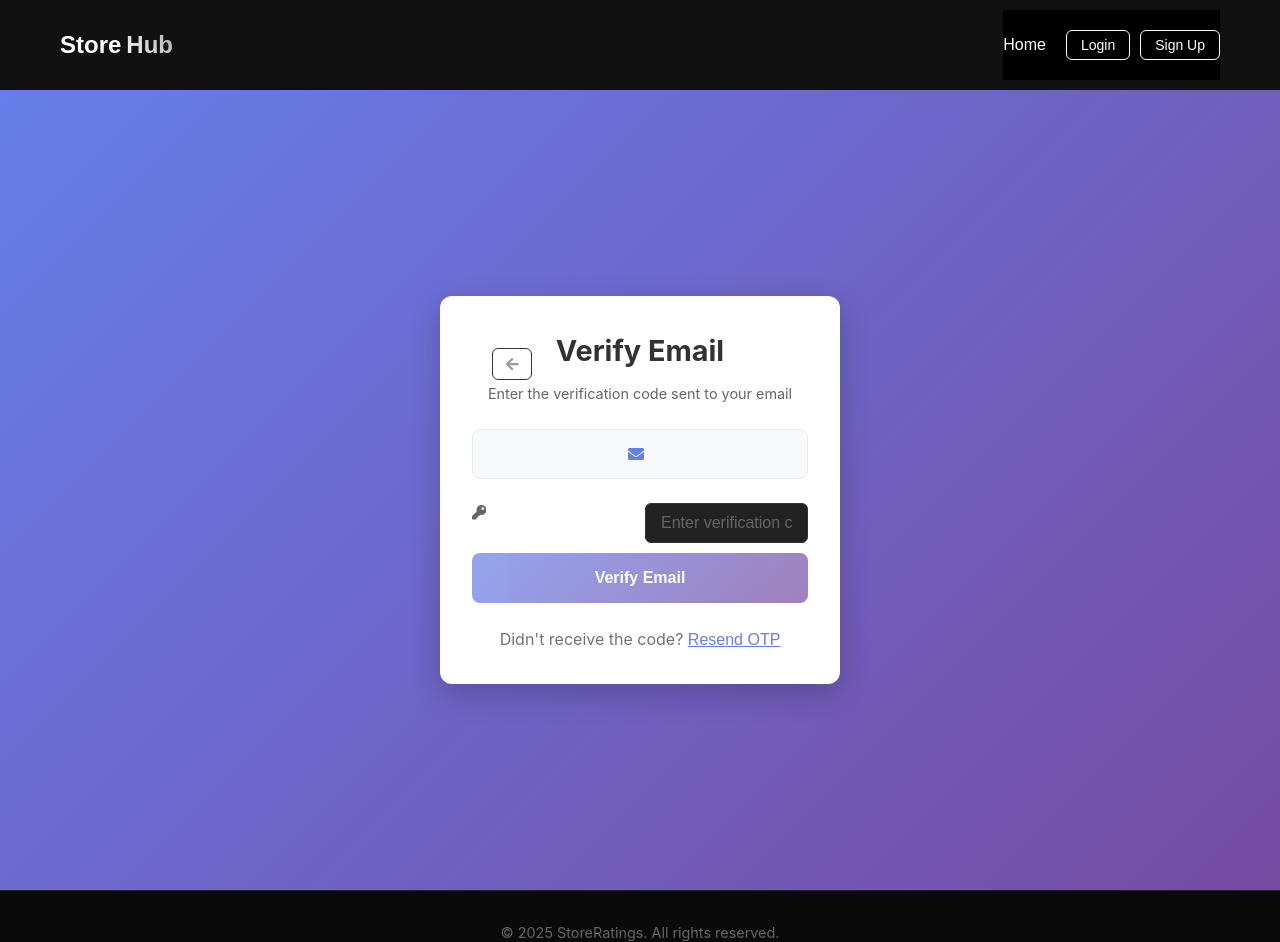
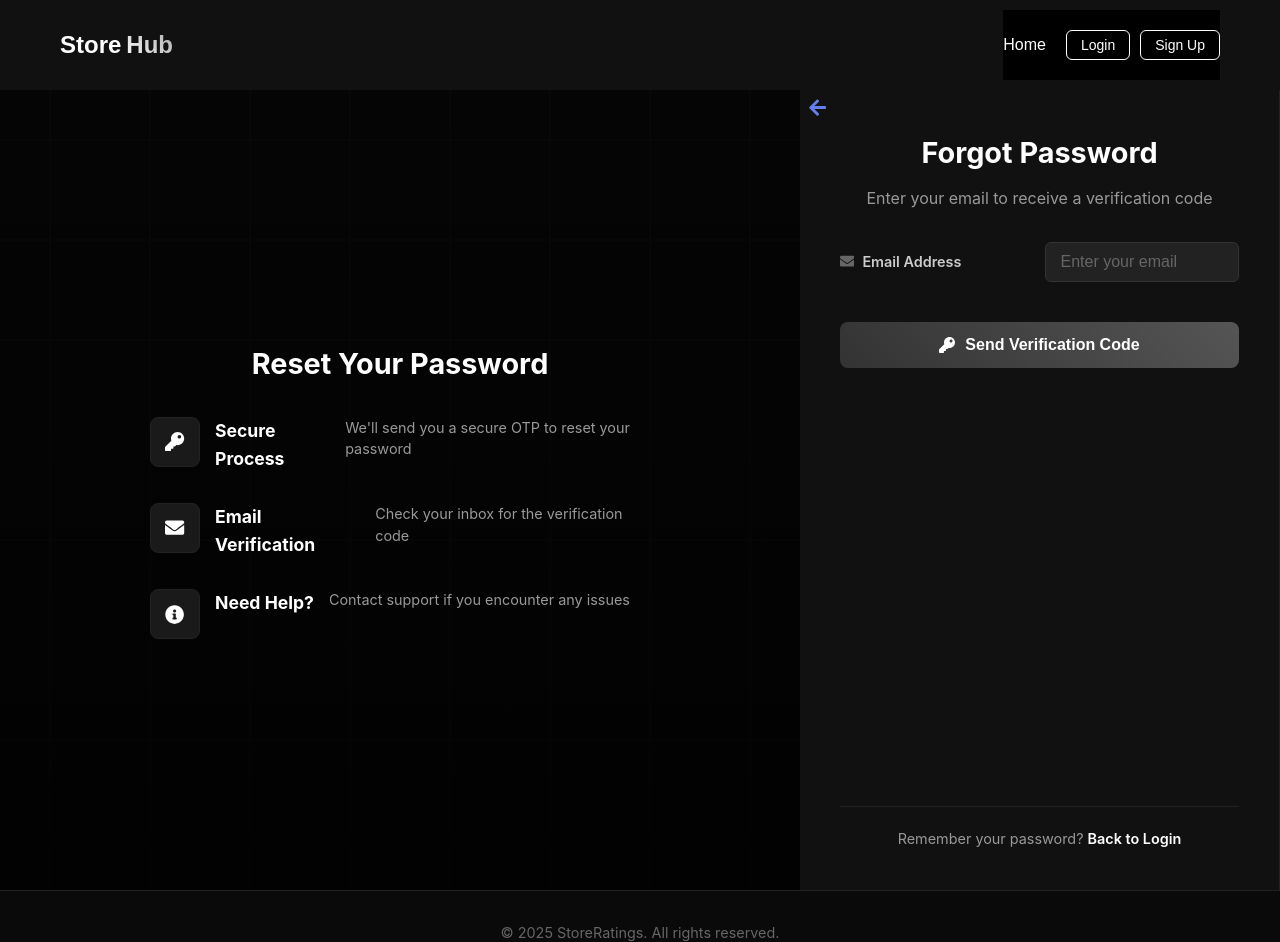
Before and after one commit to Sarcastic21/Roxiler, a React (Vite) app in the folder frontend/: page /forgot-password in a window 1280 px wide. Built offline with nearby package versions, Linux system fonts and the light colour scheme.

Commit message:
Update ForgotPassword.jsx

```diff
--- a/frontend/src/pages/ForgotPassword.jsx
+++ b/frontend/src/pages/ForgotPassword.jsx
@@ -1,35 +1,78 @@
-import { useState } from "react";
-import { verifyOTP } from "../api/api.js";
-import { useLocation, useNavigate } from "react-router-dom";
-import { FaEnvelope, FaKey, FaArrowLeft, FaCheckCircle } from "react-icons/fa";
-import "../Styles/ForgotPassword.css"; // Assuming you have a shared Auth.css file
+import { useState, useEffect } from "react";
+import {
+  forgotPassword,
+  resetPassword,
+  resendOTP
+} from "../api/api.js";
+import { useNavigate, Link } from "react-router-dom";
+import {
+  FaEnvelope, FaArrowLeft, FaInfoCircle, FaKey,
+  FaCheckCircle, FaClock, FaEye, FaEyeSlash
+} from "react-icons/fa";
+import "../Styles/Auth.css";
 
-export default function VerifyOTP() {
+export default function ForgotPassword() {
   const navigate = useNavigate();
-  const location = useLocation();
-  const email = location.state?.email || "";
+  const [step, setStep] = useState(1); // 1: Email, 2: OTP, 3: Reset Password
+  const [email, setEmail] = useState("");
   const [otp, setOtp] = useState("");
+  const [newPassword, setNewPassword] = useState("");
+  const [confirmPassword, setConfirmPassword] = useState("");
   const [message, setMessage] = useState("");
   const [loading, setLoading] = useState(false);
-  const [success, setSuccess] = useState(false);
+  const [errors, setErrors] = useState({});
+  const [countdown, setCountdown] = useState(0);
+  const [showPassword, setShowPassword] = useState(false);
+  const [showConfirmPassword, setShowConfirmPassword] = useState(false);
 
-  const handleSubmit = async e => {
+  // Countdown effect for OTP resend
+  useEffect(() => {
+    if (countdown > 0) {
+      const timer = setInterval(() => setCountdown(prev => prev - 1), 1000);
+      return () => clearInterval(timer);
+    }
+  }, [countdown]);
+
+  // Handle email submission
+  const handleEmailSubmit = async e => {
     e.preventDefault();
     setLoading(true);
     setMessage("");
 
     try {
-      const res = await verifyOTP({ email, otp });
+      const res = await forgotPassword({ email });
       setMessage(res.message);
 
-      if (res.message === "Email verified successfully") {
-        setSuccess(true);
-        setTimeout(() => {
-          navigate("/login", {
-            state: { message: "Email verified successfully! You can now login." }
-          });
-        }, 2000);
+      if (res.message === "OTP sent successfully") {
+        setStep(2); // Move to OTP verification step
+        setCountdown(60); // Start countdown for resend
       }
+    } catch (error) {
+      setMessage(error.response?.data?.message || "An error occurred. Please try again.");
+    } finally {
+      setLoading(false);
+    }
+  };
+
+  // Handle OTP verification
+  const handleOtpSubmit = async e => {
+    e.preventDefault();
+
+    // Validate OTP
+    if (!otp.trim()) {
+      setErrors({ otp: "Verification code is required" });
+      return;
+    } else if (otp.length !== 6) {
+      setErrors({ otp: "Verification code must be 6 digits" });
+      return;
+    }
+
+    setLoading(true);
+    setMessage("");
+
+    try {
+
+      setStep(3);
     } catch (error) {
       setMessage(error.response?.data?.message || "Verification failed. Please try again.");
     } finally {
@@ -37,79 +80,342 @@ export default function VerifyOTP() {
     }
   };
 
+  // Handle password reset
+  const handlePasswordReset = async e => {
+    e.preventDefault();
+
+    const newErrors = {};
+    if (!newPassword) {
+      newErrors.newPassword = "New password is required";
+    } else if (newPassword.length < 6) {
+      newErrors.newPassword = "Password must be at least 6 characters";
+    }
+
+    if (!confirmPassword) {
+      newErrors.confirmPassword = "Please confirm your password";
+    } else if (newPassword !== confirmPassword) {
+      newErrors.confirmPassword = "Passwords do not match";
+    }
+
+    if (Object.keys(newErrors).length > 0) {
+      setErrors(newErrors);
+      return;
+    }
+
+    setLoading(true);
+    setMessage("");
+
+    try {
+      const res = await resetPassword({ email, otp, newPassword });
+      setMessage(res.message);
+
+      if (res.message === "Password reset successfully") {
+        setTimeout(() => {
+          navigate("/login", {
+            state: { message: "Password reset successfully! You can now login." }
+          });
+        }, 2000);
+      }
+    } catch (error) {
+      setMessage(error.response?.data?.message || "Password reset failed. Please try again.");
+    } finally {
+      setLoading(false);
+    }
+  };
+
+  // Handle OTP resend
+  const handleResendOTP = async () => {
+    if (countdown > 0) return;
+
+    setMessage("Sending new verification code...");
+    try {
+      const res = await resendOTP({ email });
+      setMessage(res.message || "New verification code sent!");
+      setCountdown(60);
+    } catch (error) {
+      setMessage(error.response?.data?.message || "Failed to resend verification code.");
+    }
+  };
+
+  // Handle back navigation
   const handleBack = () => {
-    navigate("/register");
+    if (step === 1) {
+      navigate("/login");
+    } else {
+      setStep(step - 1);
+    }
   };
 
   return (
-    <div className="auth-container">
-      <div className="auth-card">
-        <div className="auth-header">
+    <div className=" forgot login-container">
+      {/* Left Features Section */}
+      <div className="login-features">
+        <div className="features-container">
+          <h3>
+            {step === 1 && "Reset Your Password"}
+            {step === 2 && "Verify Your Email"}
+            {step === 3 && "Create New Password"}
+          </h3>
+          <div className="features-grid">
+            <div className="feature">
+              <div className="feature-icon">
+                <FaKey />
+              </div>
+              <h4>Secure Process</h4>
+              <p>We'll send you a secure OTP to reset your password</p>
+            </div>
+            <div className="feature">
+              <div className="feature-icon">
+                <FaEnvelope />
+              </div>
+              <h4>Email Verification</h4>
+              <p>Check your inbox for the verification code</p>
+            </div>
+            <div className="feature">
+              <div className="feature-icon">
+                <FaInfoCircle />
+              </div>
+              <h4>Need Help?</h4>
+              <p>Contact support if you encounter any issues</p>
+            </div>
+          </div>
+        </div>
+      </div>
+
+      {/* Right Card Section */}
+      <div className="forgot login-card">
         <button className="back-button" onClick={handleBack}>
           <FaArrowLeft />
         </button>
-          <h2>Verify Email</h2>
-          <p className="auth-subtitle">
-            Enter the verification code sent to your email
+
+        <div className="login-header">
+          <h2>
+            {step === 1 && "Forgot Password"}
+            {step === 2 && "Verify OTP"}
+            {step === 3 && "Reset Password"}
+          </h2>
+          <p>
+            {step === 1 && "Enter your email to receive a verification code"}
+            {step === 2 && "Enter the 6-digit code sent to your email"}
+            {step === 3 && "Enter your new password below"}
           </p>
         </div>
 
-        {success ? (
-          <div className="success-state">
-            <FaCheckCircle className="success-icon" />
-            <h3>Email Verified Successfully!</h3>
-            <p>Redirecting to login page...</p>
+        {message && (
+          <div className={`message-box ${message.includes("successfully") ? "success" : "error"}`}>
+            <FaInfoCircle className="message-icon" />
+            <span>{message}</span>
           </div>
+        )}
+
+        {/* Step 1: Email Input */}
+        {step === 1 && (
+          <form onSubmit={handleEmailSubmit} className="login-form">
+            <div className="input-group">
+              <label htmlFor="email">
+                <FaEnvelope className="input-icon" />
+                Email Address
+              </label>
+              <div className="input-container">
+                <input
+                  id="email"
+                  name="email"
+                  type="email"
+                  placeholder="Enter your email"
+                  value={email}
+                  onChange={(e) => setEmail(e.target.value)}
+                  required
+                  className="form-input"
+                />
+              </div>
+            </div>
+
+            <button
+              type="submit"
+              className="login-button"
+              disabled={loading}
+            >
+              {loading ? (
+                <>
+                  <span className="spinner"></span>
+                  Sending OTP...
+                </>
               ) : (
+                <>
+                  <FaKey />
+                  Send Verification Code
+                </>
+              )}
+            </button>
+          </form>
+        )}
+
+        {/* Step 2: OTP Verification */}
+        {step === 2 && (
           <>
             <div className="email-display">
               <FaEnvelope />
               <span>{email}</span>
             </div>
 
-            <form onSubmit={handleSubmit} className="auth-form">
+            <form onSubmit={handleOtpSubmit} className="login-form">
               <div className="input-group">
-                <div className="input-icon">
-                  <FaKey />
-                </div>
+                <label htmlFor="otp">
+                  <FaKey className="input-icon" />
+                  Verification Code *
+                </label>
+                <div className="input-container">
                   <input
+                    id="otp"
+                    name="otp"
                     type="text"
-                  placeholder="Enter verification code"
+                    placeholder="Enter 6-digit code"
                     value={otp}
-                  onChange={e => setOtp(e.target.value.replace(/\D/g, '').slice(0, 6))}
-                  required
-                  className="form-input"
+                    onChange={(e) => {
+                      const value = e.target.value.replace(/\D/g, "").slice(0, 6);
+                      setOtp(value);
+                      if (errors.otp) setErrors({ ...errors, otp: "" });
+                    }}
+                    className={`form-input ${errors.otp ? "error" : ""}`}
                     maxLength={6}
+                    inputMode="numeric"
+                    pattern="[0-9]*"
                   />
                 </div>
-
-              {message && (
-                <div className={`message ${message.includes("successfully") ? "success" : "error"}`}>
-                  {message}
+                {errors.otp && <span className="error-text">{errors.otp}</span>}
               </div>
-              )}
 
               <button
                 type="submit"
-                className="auth-button"
+                className="login-button"
                 disabled={loading || otp.length !== 6}
               >
-                {loading ? "Verifying..." : "Verify Email"}
+                {loading ? (
+                  <>
+                    <span className="spinner"></span> Verifying...
+                  </>
+                ) : (
+                  <>
+                    <FaCheckCircle /> Verify Code
+                  </>
+                )}
               </button>
             </form>
 
-            <div className="auth-footer">
+            {/* Resend OTP Section */}
+            <div className="resend-section">
               <p>
                 Didn't receive the code?{" "}
                 <button
-                  className="link-button"
-                  onClick={() => navigate("/resend-otp", { state: { email } })}
+                  className="resend-button"
+                  onClick={handleResendOTP}
+                  disabled={countdown > 0}
                 >
-                  Resend OTP
+                  Resend {countdown > 0 && `(${countdown}s)`}
                 </button>
               </p>
             </div>
+
+            <div className="role-notice">
+              <div className="notice-icon"><FaInfoCircle /></div>
+              <p>
+                <strong>Note:</strong> Check your spam folder if you don't see the email.
+                The code will expire after 10 minutes.
+              </p>
+            </div>
           </>
+        )}
+
+        {/* Step 3: Password Reset */}
+        {step === 3 && (
+          <form onSubmit={handlePasswordReset} className="login-form">
+            <div className="input-group">
+              <label htmlFor="newPassword">
+                <FaKey className="input-icon" />
+                New Password *
+              </label>
+              <div className="input-container password-container">
+                <input
+                  id="newPassword"
+                  name="newPassword"
+                  type={showPassword ? "text" : "password"}
+                  placeholder="Enter your new password"
+                  value={newPassword}
+                  onChange={(e) => {
+                    setNewPassword(e.target.value);
+                    if (errors.newPassword) setErrors({ ...errors, newPassword: "" });
+                  }}
+                  className={`form-input ${errors.newPassword ? "error" : ""}`}
+                  required
+                />
+                <button
+                  type="button"
+                  className="password-toggle"
+                  onClick={() => setShowPassword(!showPassword)}
+                >
+                  {showPassword ? <FaEyeSlash /> : <FaEye />}
+                </button>
+              </div>
+              {errors.newPassword && <span className="error-text">{errors.newPassword}</span>}
+            </div>
+
+            <div className="input-group">
+              <label htmlFor="confirmPassword">
+                <FaKey className="input-icon" />
+                Confirm Password *
+              </label>
+              <div className="input-container password-container">
+                <input
+                  id="confirmPassword"
+                  name="confirmPassword"
+                  type={showConfirmPassword ? "text" : "password"}
+                  placeholder="Confirm your new password"
+                  value={confirmPassword}
+                  onChange={(e) => {
+                    setConfirmPassword(e.target.value);
+                    if (errors.confirmPassword) setErrors({ ...errors, confirmPassword: "" });
+                  }}
+                  className={`form-input ${errors.confirmPassword ? "error" : ""}`}
+                  required
+                />
+                <button
+                  type="button"
+                  className="password-toggle"
+                  onClick={() => setShowConfirmPassword(!showConfirmPassword)}
+                >
+                  {showConfirmPassword ? <FaEyeSlash /> : <FaEye />}
+                </button>
+              </div>
+              {errors.confirmPassword && <span className="error-text">{errors.confirmPassword}</span>}
+            </div>
+
+            <button
+              type="submit"
+              className="login-button"
+              disabled={loading}
+            >
+              {loading ? (
+                <>
+                  <span className="spinner"></span> Resetting...
+                </>
+              ) : (
+                <>
+                  <FaCheckCircle /> Reset Password
+                </>
+              )}
+            </button>
+          </form>
+        )}
+
+        {step === 1 && (
+          <div className="login-footer">
+            <p>
+              Remember your password?{" "}
+              <Link to="/login" className="signup-link">
+                Back to Login
+              </Link>
+            </p>
+          </div>
         )}
       </div>
     </div>
```
Lines whose indentation alone changed are shown as unchanged.
